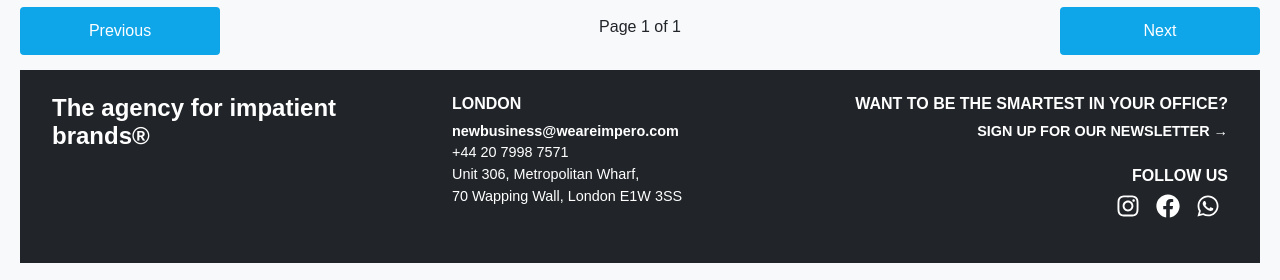
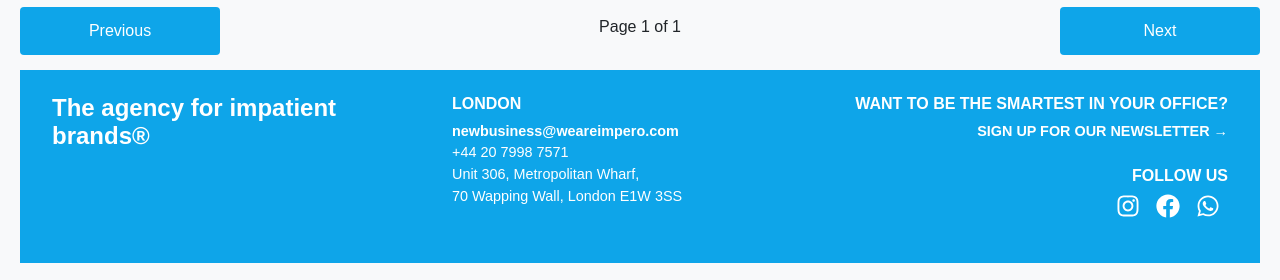
Before and after one commit to SSHHIIVVAAM/FreelancerHub, a React (Create React App) app: page /FreelancerHomePage in a window 1280 px wide. Shown: the part 825-1105 px from the top of the page. Built offline with nearby package versions, Linux system fonts and the light colour scheme; no server answers.

Commit message:
twelwe commit

```diff
--- a/src/components/AppliedJobsPage/AppliedJobsPage.css
+++ b/src/components/AppliedJobsPage/AppliedJobsPage.css
@@ -45,3 +45,10 @@
   height: 300px !important;
   width: 340px !important;
 }
+
+.appJobPage{
+  background-image: url(../../assets/Common/bgprimary.jpg);
+  background-repeat: no-repeat;
+  background-size: cover;
+  border-radius: 10px;
+}
--- a/src/components/AppliedJobsPage/AppliedJobsPage.js
+++ b/src/components/AppliedJobsPage/AppliedJobsPage.js
@@ -87,7 +87,7 @@ const AppliedJobsPage = () => {
   }, [filters]);
 
   return (
-    <div className="container mt-4">
+    <div className="container mt-4 appJobPage">
       {/* Navbar */}
       <nav className="navbar navbar-expand-lg navbar-light bg-light mb-4 p-3 shadow rounded">
         <span className="navbar-brand h1">My Applications</span>
--- a/src/components/FreelancerHomePage/FreelancerHomePage.css
+++ b/src/components/FreelancerHomePage/FreelancerHomePage.css
@@ -250,4 +250,5 @@
 .fooFooter{
   margin-top: 15px !important;
   margin-bottom: 0px !important;
+  background-color: #0ea5e9 !important;
 }
--- a/src/components/FreelancerHomePage/FreelancerHomePage.js
+++ b/src/components/FreelancerHomePage/FreelancerHomePage.js
@@ -293,7 +293,7 @@ const FreelancerHomePage = () => {
       )}
 
 <footer className="bg-dark text-white py-4 mt-auto fooFooter">
-        <div className="container bg-dark">
+        <div className="container">
           <div className="row">
             {/* Left Column */}
             <div className="col-md-4 mb-3">
```
